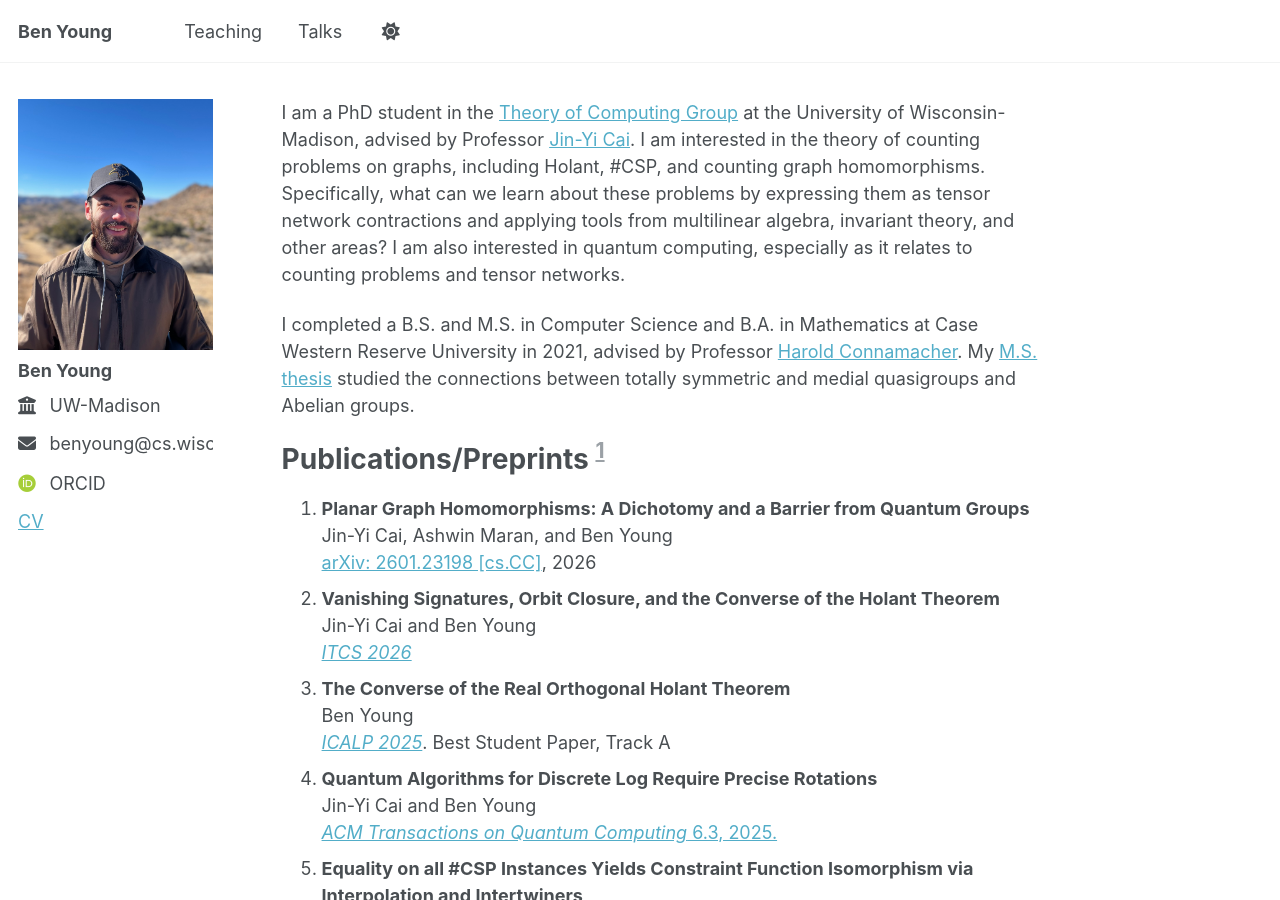
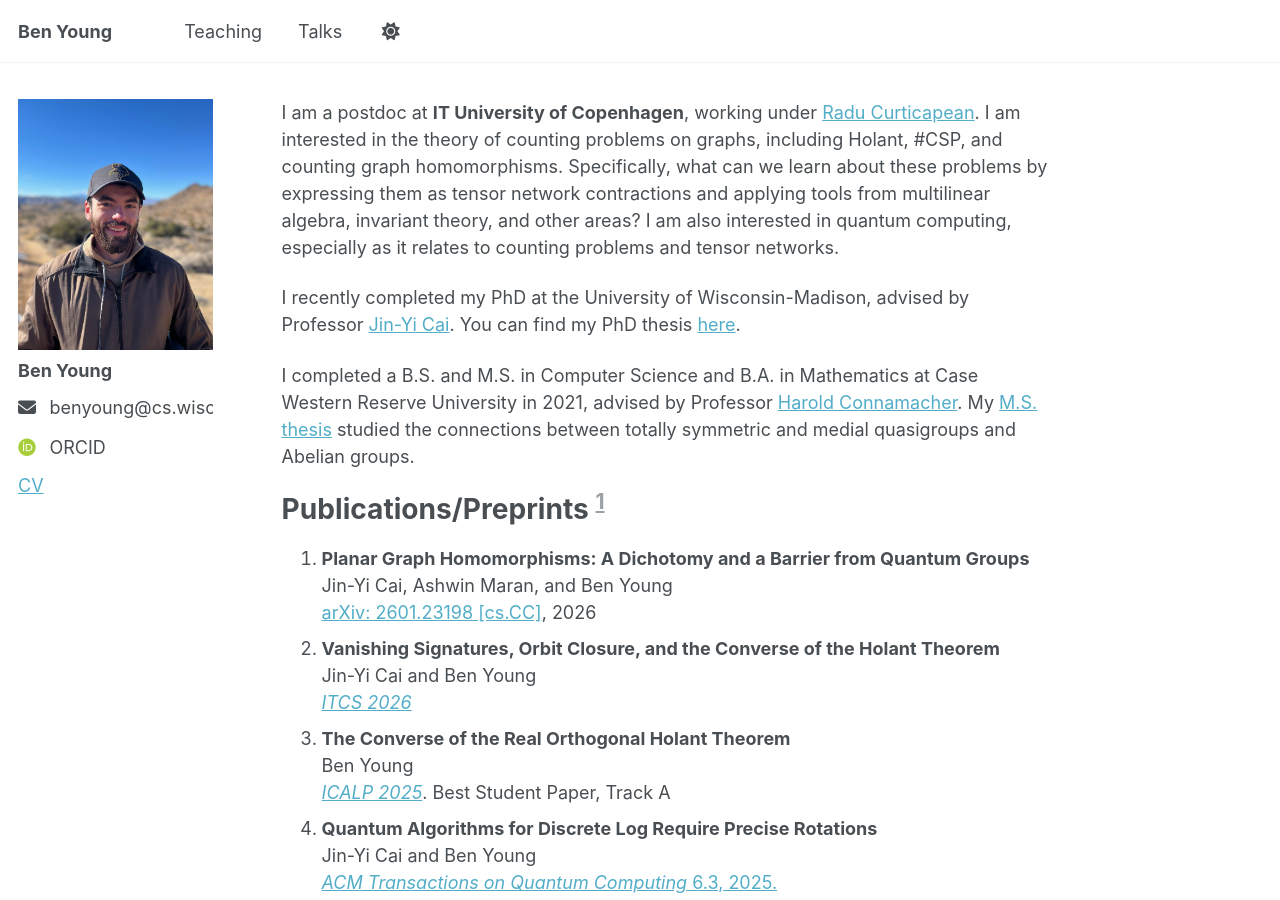
Before and after one commit to ben-m-young/ben-m-young.github.io, a Jekyll site: the page built from _pages/about.md, in a window 1280 px wide and 900 px high. Built offline with Jekyll 4.4.1, drawn with Linux system fonts in a browser that asks for light colours; some web fonts are replaced; a script that is not in the unit is left out.

Commit message:
add thesis and update to itu

```diff
--- a/_config.yml
+++ b/_config.yml
@@ -27,7 +27,7 @@ author:
   pronouns         : # example: "she/her"
   bio              : # "Short biography for the left-hand sidebar"
   location         : # "Earth"
-  employer         : "UW-Madison"
+  employer         : # "IT University of Copenhagen"
   uri              : # URL
   email            : "benyoung@cs.wisc.edu"
 
--- a/_pages/about.md
+++ b/_pages/about.md
@@ -6,15 +6,17 @@ redirect_from:
   - /about/
   - /about.html
 ---
-
-I am a PhD student in the [Theory of Computing Group](https://research.cs.wisc.edu/areas/theory/)
-at the University of Wisconsin-Madison, advised by Professor
-[Jin-Yi Cai](https://pages.cs.wisc.edu/~jyc/).
+I am a postdoc at **IT University of Copenhagen**, working under
+[Radu Curticapean](https://pure.itu.dk/en/persons/radu-cristian-curticapean/).
 I am interested in the theory of counting problems on graphs,
 including Holant, \#CSP, and counting graph homomorphisms. Specifically, what can we learn
 about these problems by expressing them as tensor network contractions and applying tools
 from multilinear algebra, invariant theory, and other areas?
 I am also interested in quantum computing, especially as it relates to counting problems and tensor networks.
+
+I recently completed my PhD at the University of Wisconsin-Madison, advised by Professor
+[Jin-Yi Cai](https://pages.cs.wisc.edu/~jyc/). You can find my PhD thesis
+<a href="../files/ben_young_thesis.pdf"> here</a>.
 
 I completed a B.S. and M.S. in Computer Science and B.A. in Mathematics at Case Western Reserve
 University in 2021, advised by Professor [Harold Connamacher](https://case.edu/engineering/about/faculty-and-staff-directory/harold-connamacher). My [M.S. thesis](https://etd.ohiolink.edu/acprod/odb_etd/ws/send_file/send?accession=case1618269661285196&disposition=inline) studied the connections between
```
Also changed, not shown: README.md (+1 -1 lines), 1 other file.
